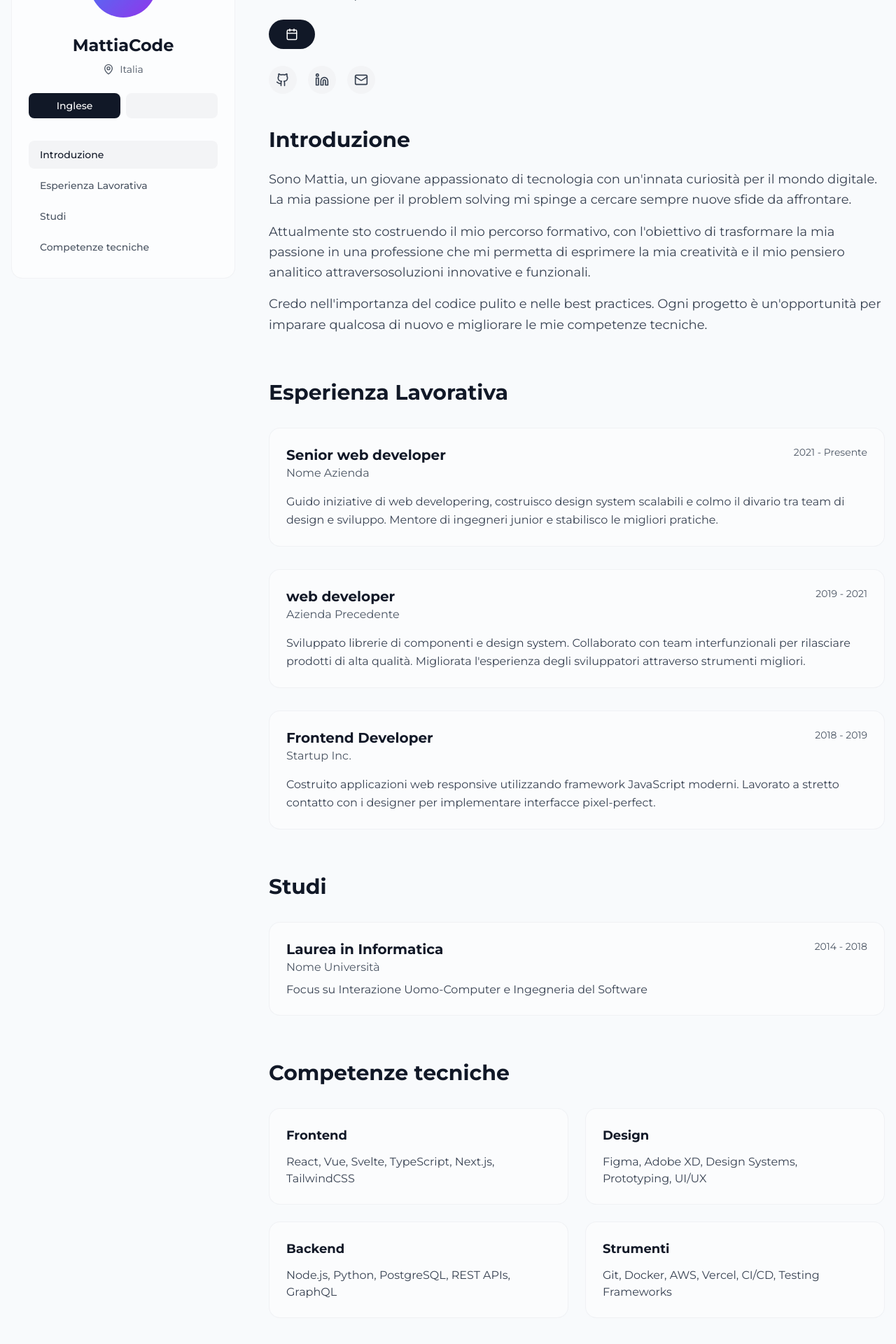
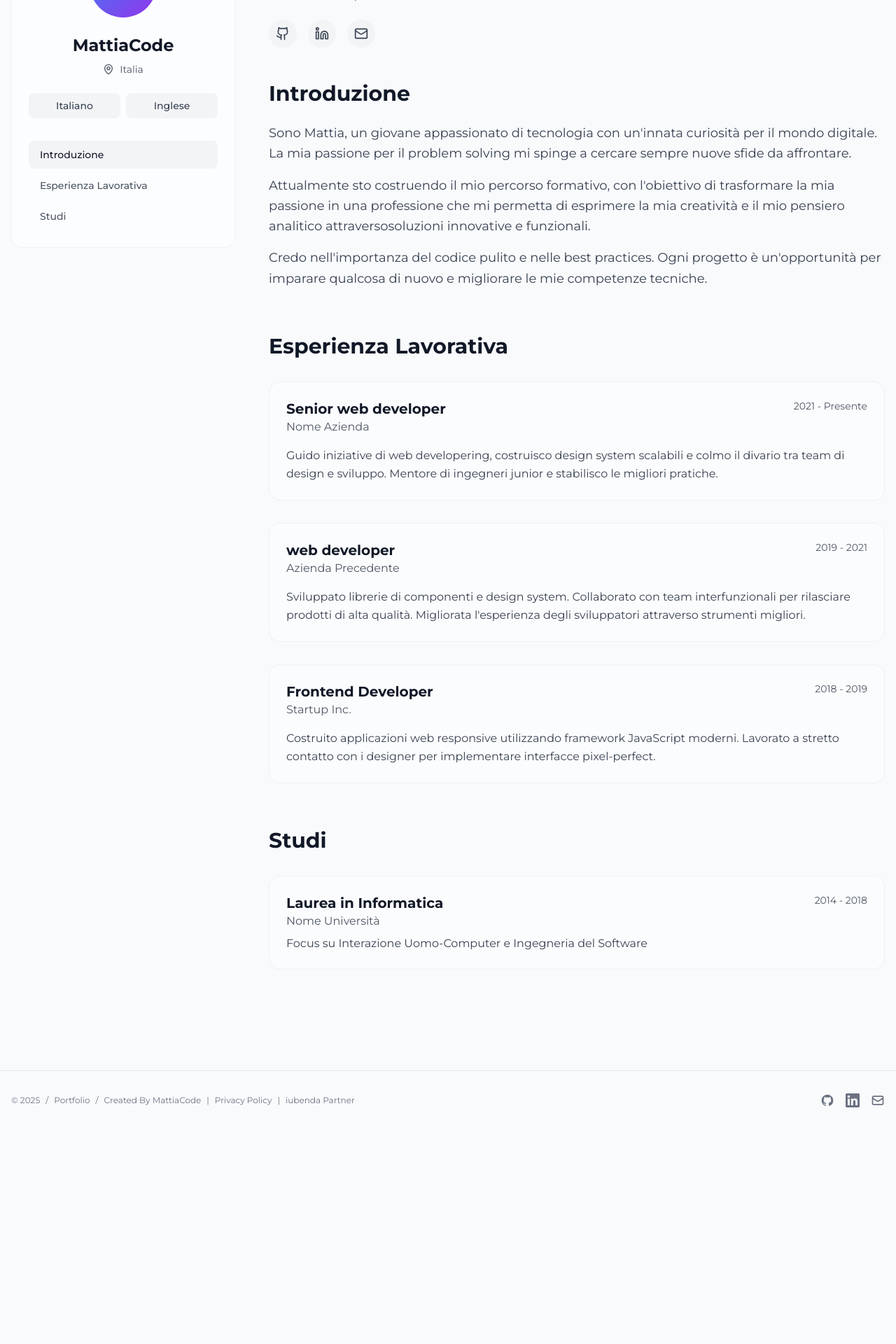
Before and after one commit to MattiaCode/1344141414246453462364-website-copia-27462364234246, a SvelteKit app: page /about in a window 1280 px wide. Shown: the part 240-2160 px from the top of the page at 70% size. After the commit the page ends 1854 px from the top, so only its background shows below. Built offline with nearby package versions, Linux system fonts and the light colour scheme.

Commit message:
Update +page.svelte

```diff
--- a/src/routes/about/+page.svelte
+++ b/src/routes/about/+page.svelte
@@ -44,11 +44,11 @@
 
 					<!-- Bottoni lingua -->
 					<div class="flex gap-2 mb-8">
-						<button class="flex-1 px-3 py-2 rounded-lg bg-gray-900 dark:bg-white text-white dark:text-gray-900 text-sm font-medium">
-							{$t.about.languageEnglish}
+						<button class="flex-1 px-3 py-2 rounded-lg bg-gray-100 dark:bg-gray-800 text-gray-700 dark:text-gray-300 text-sm font-medium hover:bg-gray-200 dark:hover:bg-gray-700 transition-colors">
+							{$t.about.languageItalian}
 						</button>
 						<button class="flex-1 px-3 py-2 rounded-lg bg-gray-100 dark:bg-gray-800 text-gray-700 dark:text-gray-300 text-sm font-medium hover:bg-gray-200 dark:hover:bg-gray-700 transition-colors">
-							{$t.about.languageBahasa}
+							{$t.about.languageEnglish}
 						</button>
 					</div>
 
@@ -84,16 +84,6 @@
 						>
 							{$t.about.studies}
 						</button>
-						<button
-							onclick={() => scrollToSection('technical-skills')}
-							class={`w-full text-left px-4 py-2.5 rounded-lg text-sm font-medium transition-colors ${
-								activeSection === 'technical-skills'
-									? 'bg-gray-100 dark:bg-gray-800 text-gray-900 dark:text-white'
-									: 'text-gray-600 dark:text-gray-400 hover:bg-gray-50 dark:hover:bg-gray-800'
-							}`}
-						>
-							{$t.about.technicalSkills}
-						</button>
 					</nav>
 				</div>
 			</aside>
@@ -109,15 +99,9 @@
 						{$t.about.role}
 					</p>
 
-					<!-- Bottone Schedule a call -->
-					<button class="inline-flex items-center gap-2 px-6 py-3 rounded-full bg-gray-900 dark:bg-white text-white dark:text-gray-900 font-medium hover:opacity-90 transition-opacity mb-6">
-						<Calendar size={18} />
-						{$t.about.scheduleCall}
-					</button>
-
 					<!-- Social icons -->
 					<div class="flex items-center gap-4">
-						<a href="https://github.com" target="_blank" rel="noopener noreferrer" aria-label="GitHub" class="p-2.5 rounded-full bg-gray-100 dark:bg-gray-800 hover:bg-gray-200 dark:hover:bg-gray-700 transition-colors">
+						<a href="https://github.com/MattiaCode-IT" target="_blank" rel="noopener noreferrer" aria-label="GitHub" class="p-2.5 rounded-full bg-gray-100 dark:bg-gray-800 hover:bg-gray-200 dark:hover:bg-gray-700 transition-colors">
 							<Github size={20} class="text-gray-700 dark:text-gray-300" />
 						</a>
 						<a href="https://linkedin.com" target="_blank" rel="noopener noreferrer" aria-label="LinkedIn" class="p-2.5 rounded-full bg-gray-100 dark:bg-gray-800 hover:bg-gray-200 dark:hover:bg-gray-700 transition-colors">
@@ -211,40 +195,6 @@
 						</div>
 					</div>
 				</section>
-
-				<!-- Technical Skills -->
-				<section id="technical-skills" class="mb-16 scroll-mt-24">
-					<h2 class="text-3xl font-bold text-gray-900 dark:text-white mb-8">{$t.about.technicalSkills}</h2>
-					<div class="grid sm:grid-cols-2 gap-6">
-						<div class="bg-white/40 dark:bg-gray-900/40 backdrop-blur-sm rounded-2xl p-6 border border-gray-200/50 dark:border-gray-800/50">
-							<h3 class="text-lg font-bold text-gray-900 dark:text-white mb-3">{$t.about.skillsFrontend}</h3>
-							<p class="text-gray-700 dark:text-gray-300">
-								{$t.about.skillsFrontendList}
-							</p>
-						</div>
-
-						<div class="bg-white/40 dark:bg-gray-900/40 backdrop-blur-sm rounded-2xl p-6 border border-gray-200/50 dark:border-gray-800/50">
-							<h3 class="text-lg font-bold text-gray-900 dark:text-white mb-3">{$t.about.skillsDesign}</h3>
-							<p class="text-gray-700 dark:text-gray-300">
-								{$t.about.skillsDesignList}
-							</p>
-						</div>
-
-						<div class="bg-white/40 dark:bg-gray-900/40 backdrop-blur-sm rounded-2xl p-6 border border-gray-200/50 dark:border-gray-800/50">
-							<h3 class="text-lg font-bold text-gray-900 dark:text-white mb-3">{$t.about.skillsBackend}</h3>
-							<p class="text-gray-700 dark:text-gray-300">
-								{$t.about.skillsBackendList}
-							</p>
-						</div>
-
-						<div class="bg-white/40 dark:bg-gray-900/40 backdrop-blur-sm rounded-2xl p-6 border border-gray-200/50 dark:border-gray-800/50">
-							<h3 class="text-lg font-bold text-gray-900 dark:text-white mb-3">{$t.about.skillsTools}</h3>
-							<p class="text-gray-700 dark:text-gray-300">
-								{$t.about.skillsToolsList}
-							</p>
-						</div>
-					</div>
-				</section>
 			</main>
 		</div>
 	</div>
```
